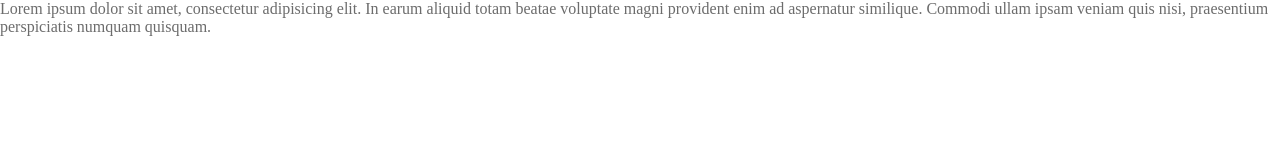
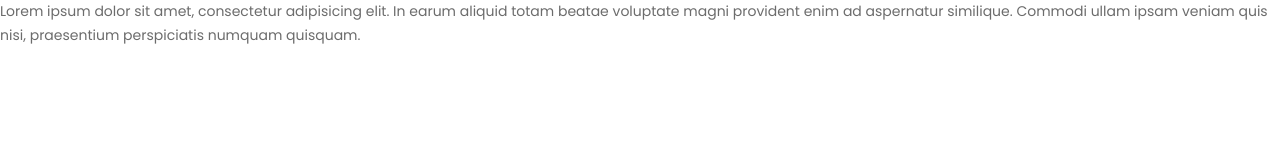
Before and after one commit to abraaofmedeiros/rocketseat_fullstack_02_projeto_02, a plain HTML site: page index.html in a window 1280 px wide. Drawn offline with Linux system fonts and the light colour scheme.

Commit message:
adicionanto fontes

```diff
--- a/index.html
+++ b/index.html
@@ -1,13 +1,22 @@
 <!DOCTYPE html>
 <html lang="pt-br">
+
 <head>
+    <link rel="preconnect" href="https://fonts.googleapis.com">
+    <link rel="preconnect" href="https://fonts.gstatic.com" crossorigin>
+
     <meta charset="UTF-8">
     <meta name="viewport" content="width=device-width, initial-scale=1.0">
     <title>Travelgram | Perfil de viagens</title>
 
+    <link href="https://fonts.googleapis.com/css2?family=Poppins:wght@400;700&display=swap" rel="stylesheet">
     <link rel="stylesheet" href="styles/index.css">
 </head>
+
 <body>
-    <p>Lorem ipsum dolor sit amet, consectetur adipisicing elit. In earum aliquid totam beatae voluptate magni provident enim ad aspernatur similique. Commodi ullam ipsam veniam quis nisi, praesentium perspiciatis numquam quisquam.</p>
+    <p>Lorem ipsum dolor sit amet, consectetur adipisicing elit. In earum aliquid totam beatae voluptate magni provident
+        enim ad aspernatur similique. Commodi ullam ipsam veniam quis nisi, praesentium perspiciatis numquam quisquam.
+    </p>
 </body>
+
 </html>
--- a/styles/global.css
+++ b/styles/global.css
@@ -14,9 +14,17 @@
 
     --text-color-primary: #313131;
     --text-color-secondary: #6C6C6C;
+
+    --font-family: "Poppins", sans-serif;
+
+    --text-lg: bold 32px/125% var(--font-family);
+    --text: 16px/150% var   (--font-family);
+    --text-md: 14px/170% var(--font-family);
+    --text-sm: 12px/170% var(--font-family);
 }
 
 body {
+    font: var(--text-md);
     color: var(--text-color-secondary);
     background-color: var(--bg-color);
 }
```
